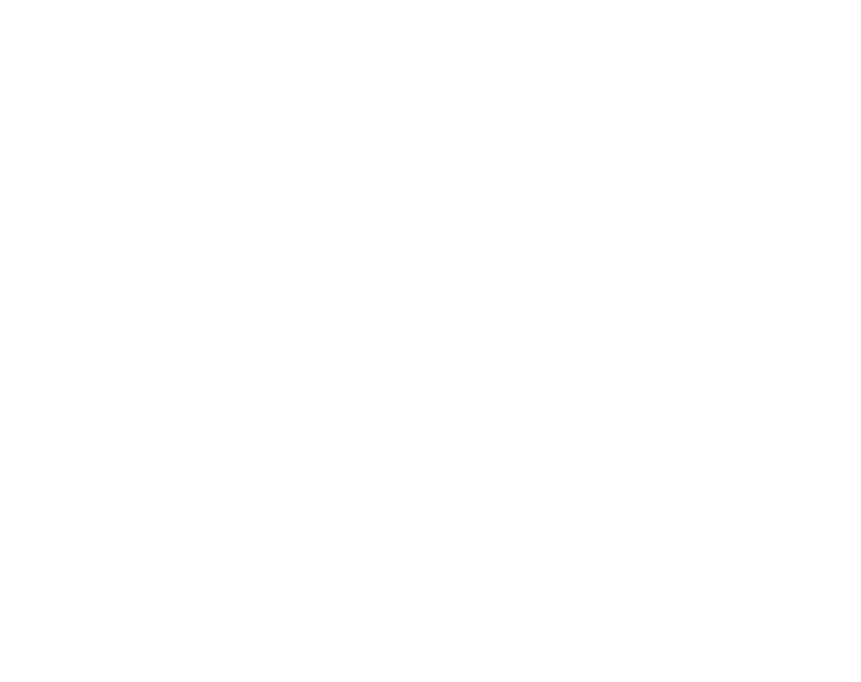
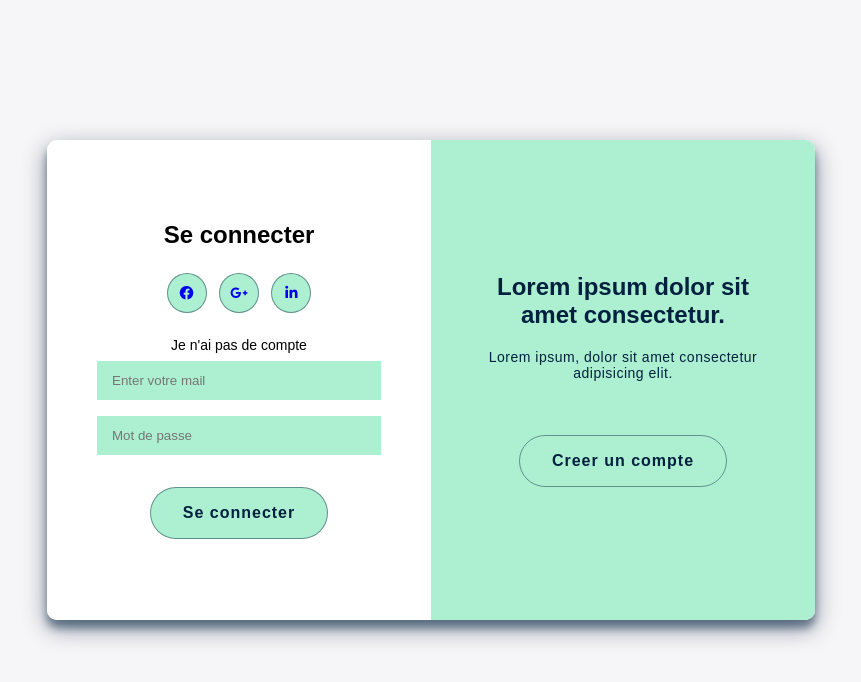
Before and after one commit to papecheikh11/Tache_13_JS, a plain HTML site: page index.html in a window 1280 px wide. Shown: the whole page, without its empty margins (209-1070 px from the left). Drawn offline with Linux system fonts and the light colour scheme.

Commit message:
modifications

```diff
--- a/index.html
+++ b/index.html
@@ -1,11 +1,66 @@
-<!DOCTYPE html>
+<!doctype html>
 <html lang="en">
-<head>
-  <meta charset="UTF-8">
-  <meta name="viewport" content="width=device-width, initial-scale=1.0">
-  <title>Document</title>
-</head>
-<body>
+  <head>
+    <meta charset="utf-8">
+    <meta name="viewport" content="width=device-width, initial-scale=1">
 
-</body>
+    <link rel="stylesheet" href="https://cdnjs.cloudflare.com/ajax/libs/font-awesome/6.4.2/css/all.min.css" integrity="sha512-z3gLpd7yknf1YoNbCzqRKc4qyor8gaKU1qmn+CShxbuBusANI9QpRohGBreCFkKxLhei6S9CQXFEbbKuqLg0DA==" crossorigin="anonymous" referrerpolicy="no-referrer" />
+    <link rel="stylesheet" href="style.css">
+
+    <title>Formulaire JavaScript</title>
+  </head>
+  <body>
+    <div class="container" id="container">
+      <div class="form-container sign-up-container">
+        <form action="#">
+          <h1>Creer un compte</h1>
+          <div class="social-container">
+            <a href="#"><i class="fab fa-facebook"></i></a>
+            <a href="#"><i class="fab fa-google-plus-g"></i></a>
+            <a href="#"><i class="fab fa-linkedin-in"></i></a>
+          </div>
+          <span>Utiliser un compte gmail</span>
+          <input type="text" placeholder="Enter votre nom">
+          <input type="email" placeholder="Enter votre mail">
+          <input type="password" placeholder="Mot de passe">
+          <button>Creer le compte</button>
+        </form>
+      </div>
+      <div class="form-container login-container">
+        <form action="#">
+          <h1>Se connecter</h1>
+          <div class="social-container">
+            <a href="#"><i class="fab fa-facebook"></i></a>
+            <a href="#"><i class="fab fa-google-plus-g"></i></a>
+            <a href="#"><i class="fab fa-linkedin-in"></i></a>
+          </div>
+          <span>Je n'ai pas de compte</span>
+          <input type="email" placeholder="Enter votre mail">
+          <input type="password" placeholder="Mot de passe">
+          <button>Se connecter</button>
+        </form>
+      </div>
+
+      <div class="overlay-container">
+        <div class="overlay">
+          <div class="overlay-panel overlay-left">
+            <h1>Lorem ipsum dolor sit amet consectetur.</h1>
+            <p>Lorem ipsum, dolor sit amet consectetur adipisicing elit.</p>
+            <button class="ghost" id="login">Se connecter</button>
+          </div>
+          <div class="overlay-panel overlay-right">
+            <h1>Lorem ipsum dolor sit amet consectetur.</h1>
+            <p>Lorem ipsum, dolor sit amet consectetur adipisicing elit.</p>
+            <button class="ghost" id="signUp">Creer un compte</button>
+          </div>
+        </div>
+      </div>
+    </div>
+
+
+
+
+
+   <script src="script.js"></script>
+  </body>
 </html>
--- a/script.js
+++ b/script.js
@@ -0,0 +1,11 @@
+const container = document.getElementById("container");
+const loginButton = document.getElementById("login");
+const signUpButton = document.getElementById("signUp");
+
+signUpButton.addEventListener("click", () => {
+  container.classList.add("panel-active");
+});
+
+loginButton.addEventListener("click", () => {
+  container.classList.remove("panel-active");
+});
--- /dev/null
+++ b/style.css
@@ -0,0 +1,198 @@
+*{
+    box-sizing: border-box;
+    margin: 0;
+    padding: 0;
+}
+body{
+    background: #f6f5f7;
+    display: flex;
+    justify-content: center;
+    align-items: center;
+    flex-direction: column;
+    font-family: 'Monserrat', sans-serif;
+    height: 100vh;
+    margin: -20px 0px 50px;
+}
+.container{
+    position: relative;
+    overflow: hidden;
+    min-height: 480px;
+    width: 768px;
+    max-width: 100%;
+    background-color: #fff;
+    border-radius: 10px;
+    box-shadow: 0 8px 24px rgba(0, 32, 63, .45), 0 8px 8px rgba(0, 32, 63, .45) ;
+}
+.form-container{
+    position: absolute;
+    top: 0;
+    height: 100%;
+    transition: .6s ease-in-out;
+}
+.sign-up-container{
+    left: 0;
+    width: 50%;
+    opacity: 0;
+    z-index: 1;
+}
+.container.panel-active .sign-up-container{
+    transform: translateX(100%);
+    opacity: 1;
+    z-index: 5;
+    animation: show .6s;
+}
+
+@keyframes show {
+    0%, 49.99%{
+        opacity: 0;
+        z-index: 1;
+    }
+    50%, 100%{
+        opacity: 1;
+        z-index: 5;
+    }
+}
+
+.container.panel-active .login-container{
+    transform: translateX(100%);
+}
+
+.login-container{
+    left: 0;
+    width: 50%;
+    z-index: 2;
+}
+form{
+    background-color: #fff;
+    display: flex;
+    align-items: center;
+    justify-content: center;
+    flex-direction: column;
+    padding: 0 50px;
+    height: 100%;
+    text-align: center;
+}
+input{
+    background-color: #adf0d1;
+    border: none;
+    padding: 12px 15px;
+    margin: 8px 0;
+    width: 100%;
+}
+button.ghost{
+    background-color: transparent;
+}
+button{
+    background-color: #adf0d1;
+    color: #00203f;
+    border: 1px solid #adf0d1;
+    font-size: 16px;
+    font-weight: bold;
+    padding: 16px 32px;
+    margin-top: 24px;
+    letter-spacing: 1px;
+    border-radius: 50px;
+    border-color: rgba(0, 32, 63, .45);
+    transition: .3s ease-in;
+}
+button:hover{
+    cursor: pointer;
+    background-color: #00203f;
+    color: #adf0d1;
+}
+button:active{
+    transform: scale(.95);
+}
+
+.social-container{
+    margin:24px 0;
+}
+.social-container a{
+    display: inline-flex;
+    justify-content: center;
+    align-items: center;
+    margin: 0 4px;
+    height: 40px;
+    width: 40px;
+    border-radius: 50%;
+    background-color: #adf0d1;
+    border: 1px solid rgba(0, 32, 63, .45);
+}
+h1{
+    margin: 0;
+    font-size: 24px;
+}
+span{
+    font-size: 14px;
+}
+a{
+    text-decoration: none;
+    font-size: 14px;
+    margin: 8px 0 16px;
+}
+
+.overlay-container{
+    position: absolute;
+    top: 0;
+    left: 50%;
+    width: 50%;
+    height: 100%;
+    overflow: hidden;
+    z-index: 100;
+    transition: transform .6s ease-in-out;
+}
+
+.container.container.panel-active .overlay-container{
+    transform: translateX(-100%);
+}
+.overlay{
+    background: linear-gradient(to right, #adf0d1, #e7f0fd);
+    background:#adf0d1;
+    color: #00203f;
+    position: relative;
+    left: -100%;
+    height: 100%;
+    width: 200%;
+    transform: translateX(0);
+    transition: transform .6s ease-in-out;
+}
+.overlay-panel{
+    position: absolute;
+    display: flex;
+    align-items: center;
+    justify-content: center;
+    flex-direction: column;
+    padding: 0 40px;
+    text-align: center;
+    top: 0;
+    height: 100%;
+    width: 50%;
+    transform: translateX(0);
+    transition: transform .6s ease-in-out;
+}
+
+.container.panel-active .overlay{
+    transform: translateX(50%);
+}
+.overlay-left{
+    transform: translateX(-20%);
+}
+.container.panel-active .overlay-left {
+    transform: translateX(0);
+}
+
+.overlay-right{
+    right: 0;
+    transform: translateX(0);
+}
+
+.container.panel-active .overlay-right{
+    transform: translateX(20%);
+}
+
+p{
+    font-size: 14px;
+    font-weight: 100;
+    letter-spacing: .5px;
+    margin: 20px 0 30px;
+}
```
